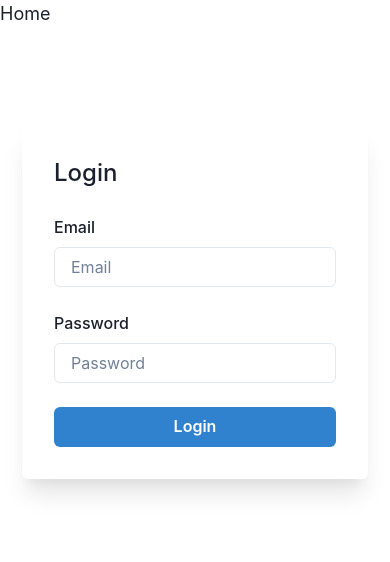
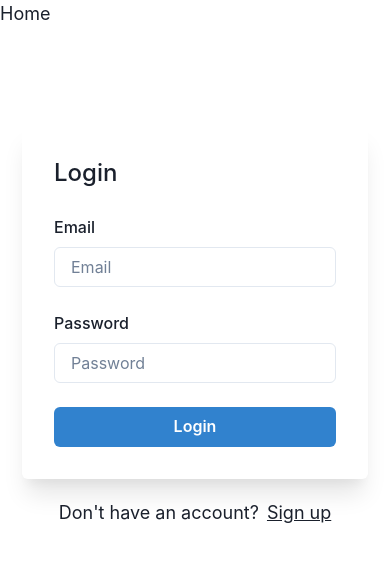
Before and after one commit to squach28/kpop-management-sim, a React (Vite) app in the folder frontend/: page /login in a window 390 px wide. Shown: the top 562 px of the page. Built offline with nearby package versions, Linux system fonts and the light colour scheme; no server answers.

Commit message:
added link to go to sign up, added responsive sizing for LoginForm

```diff
--- a/frontend/src/components/LoginForm.tsx
+++ b/frontend/src/components/LoginForm.tsx
@@ -16,7 +16,6 @@ const LoginForm = () => {
 
   return (
     <Flex
-      minWidth="40%"
       direction="column"
       borderColor="gray"
       boxShadow="xl"
--- a/frontend/src/pages/Login.tsx
+++ b/frontend/src/pages/Login.tsx
@@ -1,5 +1,6 @@
 import { Flex, Text } from "@chakra-ui/react"
 import LoginForm from "../components/LoginForm"
+import { Link } from "react-router-dom"
 
 const Login = () => {
   return (
@@ -8,11 +9,23 @@ const Login = () => {
     >
       <Text fontSize="large">Home</Text>
       <Flex
-        justifyContent="center"
-        justifyItems="center"
+        direction="column"
         mt={24}
+        minWidth="40%"
+        mx="auto"
       >
         <LoginForm />
+        <Flex
+        justifyContent="center"
+        gap={2}
+        mt={5}
+        fontSize="large"
+      >
+        <Text>Don't have an account?</Text>
+        <Link to="/signup">
+          <Text as="u">Sign up</Text>
+        </Link>
+      </Flex>
       </Flex>
     </Flex>
   )
```
